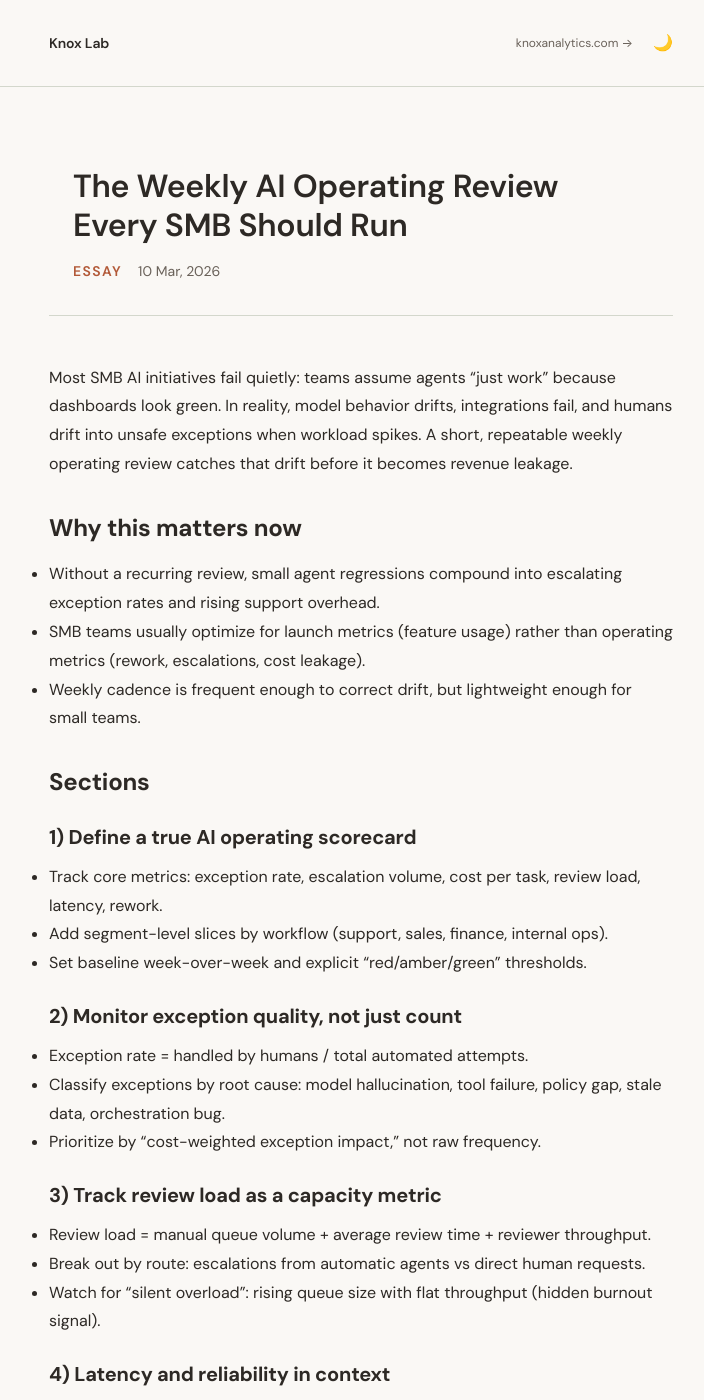
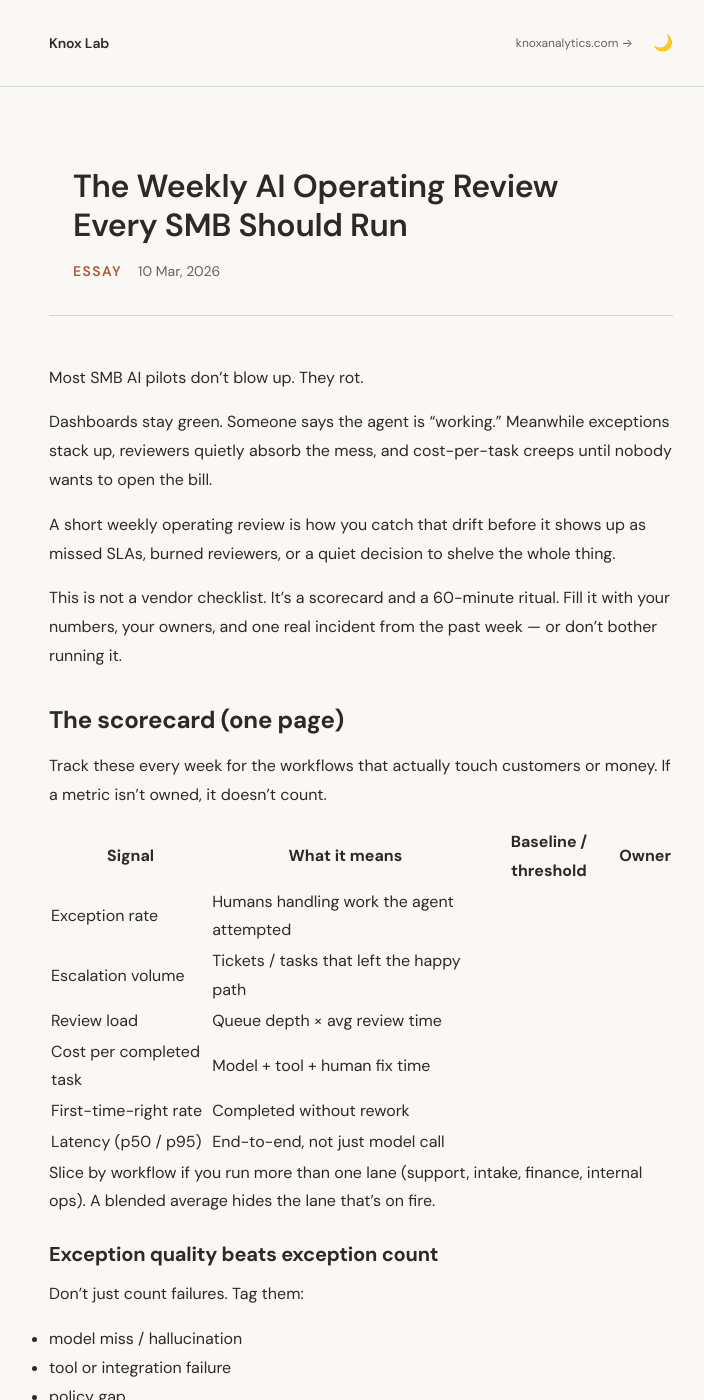
Before and after one commit to sfayka/lab, a Jekyll site: the page built from _posts/2026-03-10-weekly-ai-operating-review.md, in a window 1280 px wide and 1400 px high. Shown: the whole window, without its empty margins (279-983 px from the left). Built offline with Jekyll 4.4.1, drawn with Linux system fonts in a browser that asks for light colours; some of the changed text lies outside the part shown.

Commit message:
editorial: rewrite Weekly AI Operating Review (scorecard + 60m agenda, SEAN placeholders) (#54)

```diff
--- a/_posts/2026-03-10-weekly-ai-operating-review.md
+++ b/_posts/2026-03-10-weekly-ai-operating-review.md
@@ -6,69 +6,72 @@ categories: [essays]
 published: true
 ---
 
-Most SMB AI initiatives fail quietly: teams assume agents “just work” because dashboards look green. In reality, model behavior drifts, integrations fail, and humans drift into unsafe exceptions when workload spikes. A short, repeatable weekly operating review catches that drift before it becomes revenue leakage.
+Most SMB AI pilots don't blow up. They rot.
 
-## Why this matters now
+Dashboards stay green. Someone says the agent is "working." Meanwhile exceptions stack up, reviewers quietly absorb the mess, and cost-per-task creeps until nobody wants to open the bill.
 
-- Without a recurring review, small agent regressions compound into escalating exception rates and rising support overhead.
-- SMB teams usually optimize for launch metrics (feature usage) rather than operating metrics (rework, escalations, cost leakage).
-- Weekly cadence is frequent enough to correct drift, but lightweight enough for small teams.
+A short weekly operating review is how you catch that drift before it shows up as missed SLAs, burned reviewers, or a quiet decision to shelve the whole thing.
 
-## Sections
+This is not a vendor checklist. It's a scorecard and a 60-minute ritual. Fill it with your numbers, your owners, and one real incident from the past week — or don't bother running it.
 
-### 1) Define a true AI operating scorecard
+<!-- SEAN: Optional opener beat — one concrete Knox week (what broke, who caught it, what the scorecard would have shown). No invented metrics. -->
 
-- Track core metrics: exception rate, escalation volume, cost per task, review load, latency, rework.
-- Add segment-level slices by workflow (support, sales, finance, internal ops).
-- Set baseline week-over-week and explicit “red/amber/green” thresholds.
+## The scorecard (one page)
 
-### 2) Monitor exception quality, not just count
+Track these every week for the workflows that actually touch customers or money. If a metric isn't owned, it doesn't count.
 
-- Exception rate = handled by humans / total automated attempts.
-- Classify exceptions by root cause: model hallucination, tool failure, policy gap, stale data, orchestration bug.
-- Prioritize by “cost-weighted exception impact,” not raw frequency.
+| Signal | What it means | Baseline / threshold | Owner |
+| --- | --- | --- | --- |
+| Exception rate | Humans handling work the agent attempted | <!-- SEAN: your baseline + red line --> | <!-- SEAN: name --> |
+| Escalation volume | Tickets / tasks that left the happy path | <!-- SEAN --> | <!-- SEAN --> |
+| Review load | Queue depth × avg review time | <!-- SEAN --> | <!-- SEAN --> |
+| Cost per completed task | Model + tool + human fix time | <!-- SEAN --> | <!-- SEAN --> |
+| First-time-right rate | Completed without rework | <!-- SEAN --> | <!-- SEAN --> |
+| Latency (p50 / p95) | End-to-end, not just model call | <!-- SEAN --> | <!-- SEAN --> |
 
-### 3) Track review load as a capacity metric
+Slice by workflow if you run more than one lane (support, intake, finance, internal ops). A blended average hides the lane that's on fire.
 
-- Review load = manual queue volume + average review time + reviewer throughput.
-- Break out by route: escalations from automatic agents vs direct human requests.
-- Watch for “silent overload”: rising queue size with flat throughput (hidden burnout signal).
+### Exception quality beats exception count
 
-### 4) Latency and reliability in context
+Don't just count failures. Tag them:
 
-- Measure both end-to-end latency and per-step latency (LLM call, tool call, queue wait, human review).
-- Separate reliability into completion success rate and “first-time-right” completion.
-- Correlate latency spikes with specific integration dependencies.
+- model miss / hallucination
+- tool or integration failure
+- policy gap
+- stale data
+- orchestration bug (routing, handoff, state)
 
-### 5) Cost and quality controls
+Prioritize by cost-weighted impact, not frequency. Ten cheap misses are not the same as one expensive silent wrong answer.
 
-- Track cost per task by model, model tier, and workflow stage.
-- Calculate rework cost: manual fix time × impacted tasks.
-- Compare cost/performance deltas when changing routing, model size, or prompt strategy.
+<!-- SEAN: Drop your top 3 exception classes from a recent Knox week, with rough cost or time impact if you have it. -->
 
-### 6) Weekly review ritual (60–75 minutes)
+## The 60-minute agenda
 
-- Monday scorecard review by ops + process owner + team lead.
-- 20-minute root-cause deep-dive on top 3 regressions.
-- 20-minute action planning: policy changes, guardrail updates, retraining/retuning targets.
-- 15-minute owner assignment + verification due dates for next review.
+Keep the room small: ops owner, process owner, one engineer who can change routing/prompts/guardrails.
 
-## Failure modes to avoid
+| Block | Time | What you do |
+| --- | --- | --- |
+| Scorecard | 15 min | Red / amber / green vs last week. No storytelling yet. |
+| Top regressions | 20 min | Root-cause the top 1–3 drifts. Pick a class, not a vibe. |
+| Actions | 15 min | Policy, guardrail, routing, or prompt change — one change per owner. |
+| Commit | 10 min | Owner + verification date before next review. Write it down. |
 
-- Reviewing dashboards without defining “acceptable drift windows.”
-- Tracking only accuracy and ignoring cost and review burden.
-- Deferring exception analysis to ad hoc post-incident meetings.
-- Confusing high automation percentage with high reliability.
-- Changing prompts/models without controlled measurement windows.
+If you need 90 minutes every week, the system is too opaque. Fix instrumentation, not the meeting length.
 
-## Operating decision or implementation lesson
+<!-- SEAN: Paste a real past agenda (or redact one) so readers see how Knox runs this, not a template. -->
 
-**Institutionalize a weekly AI operating review with a fixed scorecard and owner, so every exception class gets a root cause, owner action, and verification date before the next cycle.**
+## Failure modes
 
-## References
+- Green dashboards with undefined drift windows
+- Accuracy theater that ignores cost and review burden
+- Exception analysis only after incidents
+- High automation % mistaken for reliability
+- Prompt/model swaps with no measurement window
 
-- <https://learn.microsoft.com/azure/architecture/ai-ml/>
-- <https://www.ibm.com/topics/ai-governance>
-- <https://www.pinecone.io/learn/generative-ai/ai-observability/>
-- <https://www.langchain.com/>
-- <https://www.honeycomb.io/blog/incident-review/>
+## Close
+
+Run the review. Name an owner. Give every exception class a cause, an action, and a date you will check again.
+
+If you can't fill the scorecard with real numbers this week, that *is* the finding.
+
+<!-- SEAN: Closing line with Lab voice — optional one-sentence Knox conviction, still no invented KPIs. -->
```
Also changed, not shown: _editorial/EDITORIAL-weekly-ai-operating-review.md (added, +23 -0 lines).
